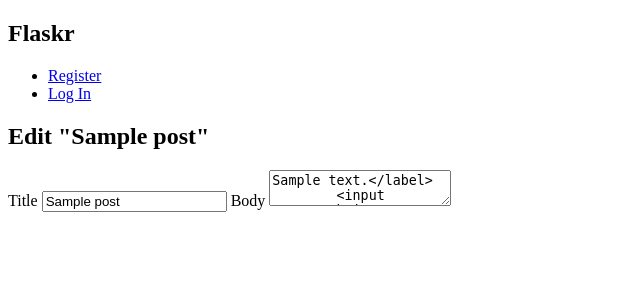
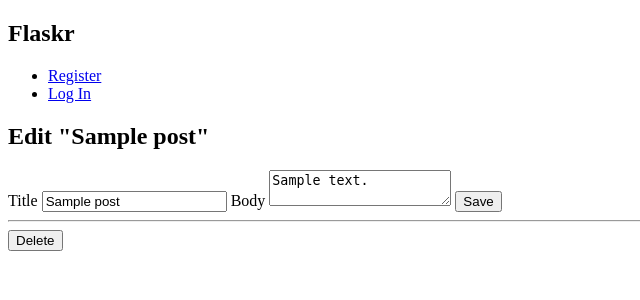
Before and after one commit to fald/flask_basics, a Flask app: template flask_tutorial/flaskr/templates/blog/update.html in a window 1280 px wide. Shown: the top 300 px of the page, without its empty margins (0-640 px from the left). Run offline with Flask 2, Linux system fonts and the light colour scheme; the template is opened without the code that fills it: most values are stand-ins (such as "Sample title", 1, 10 or a date in 2020).

Commit message:
Bugfix: update template, textarea was not closed

```diff
--- a/flask_tutorial/flaskr/templates/blog/update.html
+++ b/flask_tutorial/flaskr/templates/blog/update.html
@@ -9,7 +9,7 @@
         <label for='title'>Title</label>
         <input name='title' id='title' value="{{ request.form['title'] or post['title'] }}" required>
         <label for="body">Body</label>
-        <textarea name='body' id='body'>{{ request.form['body'] or post['body'] }}</label>
+        <textarea name='body' id='body'>{{ request.form['body'] or post['body'] }}</textarea>
         <input type="submit" value="Save">
     </form>
     <hr />
```
